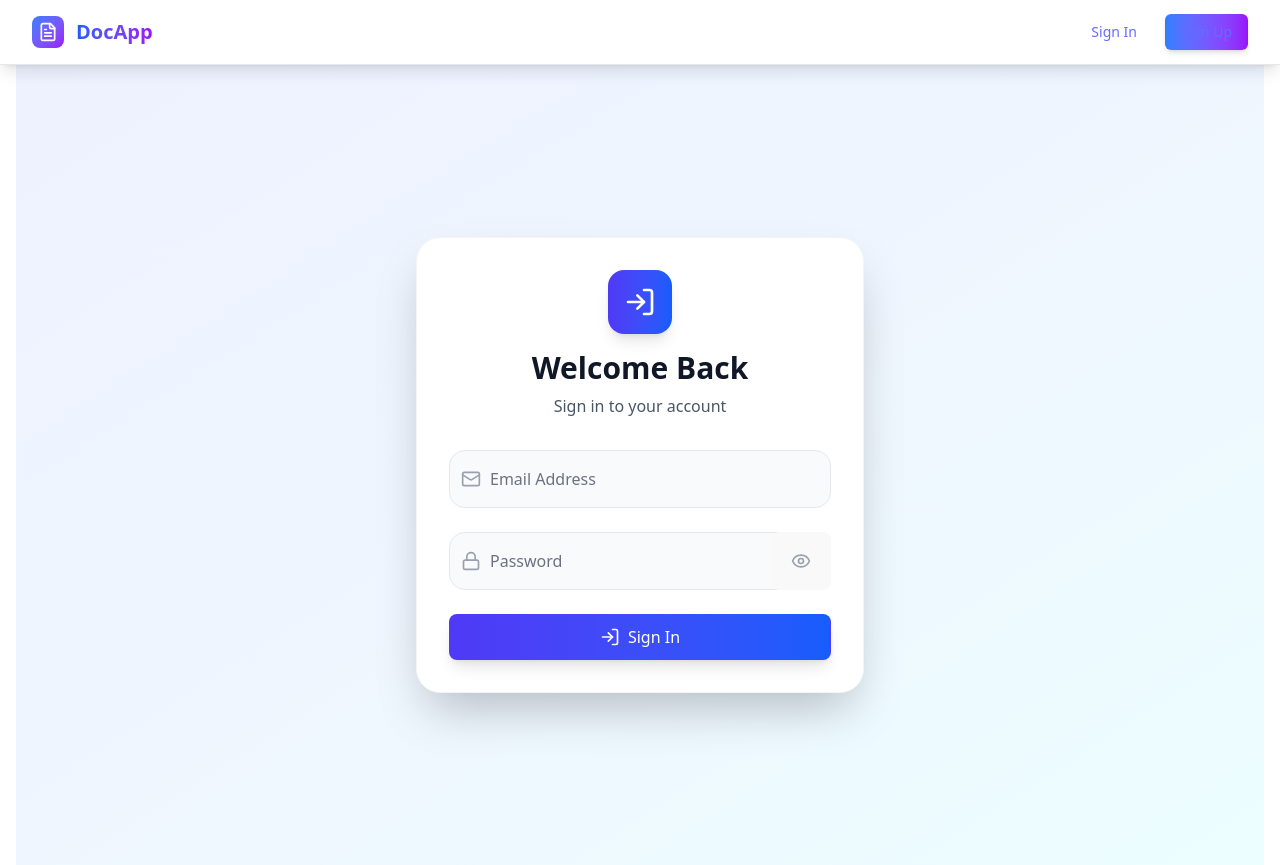
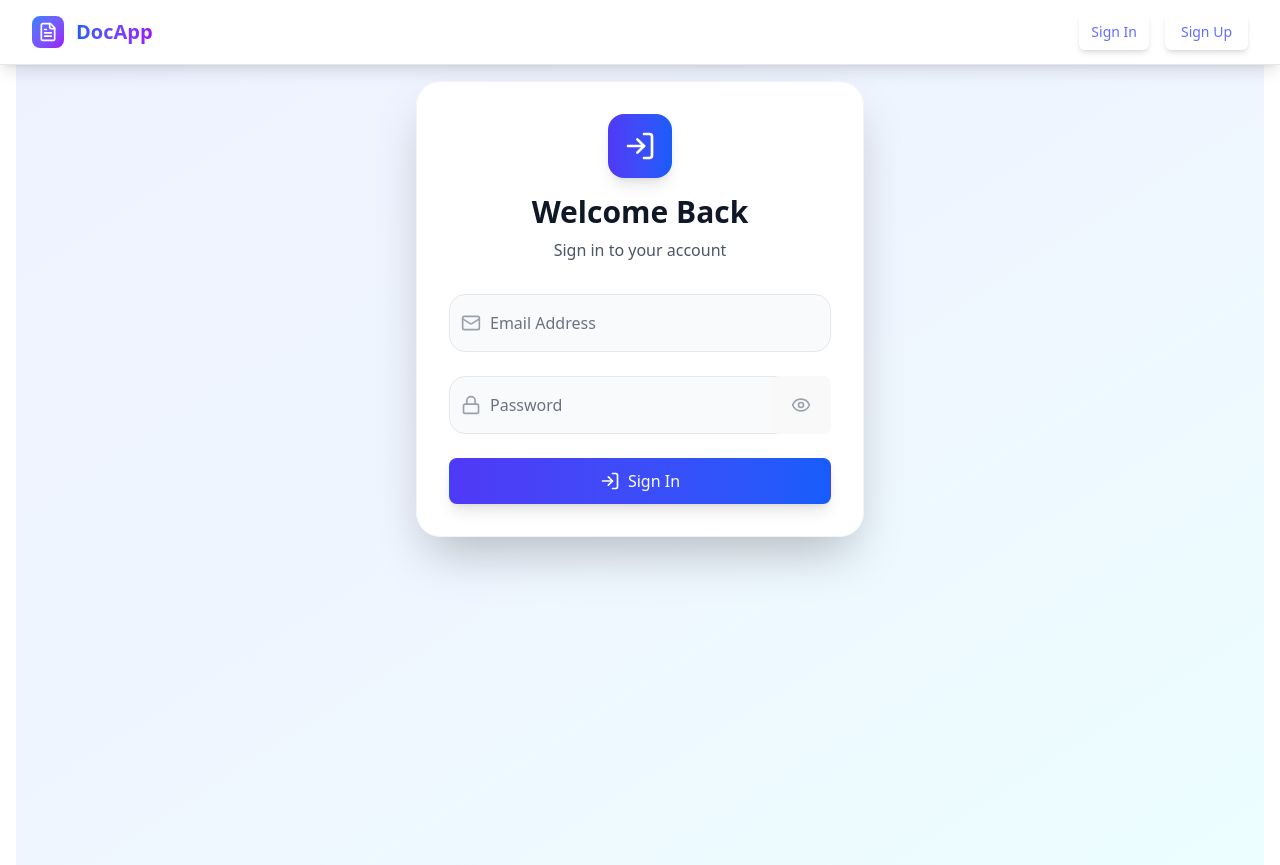
Before and after one commit to vatsal3030/DocApp, a React (Vite) app in the folder google-docs/: page /signin in a window 1280 px wide. Built offline with nearby package versions, Linux system fonts and the light colour scheme; no server answers.

Commit message:
third commit

```diff
--- a/google-docs/src/components/Navbar.jsx
+++ b/google-docs/src/components/Navbar.jsx
@@ -89,13 +89,14 @@ const Navbar = () => {
                 <>
                   <a
                     href="/signin"
-                    className="px-3 py-2 rounded-md text-sm font-medium text-gray-700 hover:text-blue-600 hover:bg-blue-50 transition-colors duration-200"
+                    className="px-3 py-2 rounded-md text-sm font-medium text-gray-700 hover:text-blue-600 hover:bg-blue-50 transition-colors duration-200 shadow-md hover:shadow-lg"
                   >
                     Sign In
                   </a>
+
                   <a
                     href="/signup"
-                    className="px-4 py-2 rounded-md text-sm font-medium text-white bg-gradient-to-r from-blue-500 to-purple-600 hover:from-blue-600 hover:to-purple-700 transition-all duration-200 shadow-md hover:shadow-lg"
+                    className="px-4 py-2 rounded-md text-sm font-medium text-white hover:from-blue-600  hover:bg-blue-50 transition-colors duration-200 shadow-md hover:shadow-lg"
                   >
                     Sign Up
                   </a>
@@ -204,13 +205,13 @@ const Navbar = () => {
                 <>
                   <a
                     href="/signin"
-                    className="block px-3 py-2 rounded-md text-base font-medium text-gray-700 hover:text-blue-600 hover:bg-white transition-colors duration-200"
+                    className="block px-3 py-2 rounded-md text-base font-medium text-gray-700 hover:text-blue-600 hover:bg-white transition-colors duration-200 shadow-md hover:shadow-lg"
                   >
                     Sign In
                   </a>
                   <a
                     href="/signup"
-                    className="block px-3 py-2 rounded-md text-base font-medium text-white bg-gradient-to-r from-blue-500 to-purple-600 hover:from-blue-600 hover:to-purple-700 transition-all duration-200"
+                    className="block px-3 py-2 rounded-md text-base font-medium text-white  hover:text-blue-600 hover:bg-white transition-colors duration-200 shadow-md hover:shadow-lg"
                   >
                     Sign Up
                   </a>
--- a/google-docs/src/components/SignIn.jsx
+++ b/google-docs/src/components/SignIn.jsx
@@ -33,7 +33,7 @@ const Signin = () => {
   };
 
   return (
-    <div className="min-h-screen bg-gradient-to-br from-indigo-50 via-blue-50 to-cyan-50 flex items-center justify-center p-4">
+    <div className="min-h-screen bg-gradient-to-br from-indigo-50 via-blue-50 to-cyan-50 flex items justify-center p-4">
       <div className="w-full max-w-md">
         <div className="bg-white rounded-3xl shadow-2xl p-8 border border-gray-100 backdrop-blur-sm">
           {/* Header */}
--- a/google-docs/src/components/SignUp.jsx
+++ b/google-docs/src/components/SignUp.jsx
@@ -53,7 +53,7 @@ const Signup = () => {
     };
 
     return (
-        <div className="min-h-screen bg-gradient-to-br from-blue-50 via-indigo-50 to-purple-50 flex items-center justify-center p-4">
+        <div className="min-h-screen bg-gradient-to-br from-blue-50 via-indigo-50 to-purple-50 flex  justify-center p-4">
             <div className="w-full max-w-md">
                 <div className="bg-white rounded-3xl shadow-2xl p-8 border border-gray-100 backdrop-blur-sm">
                     {/* Header */}
```
